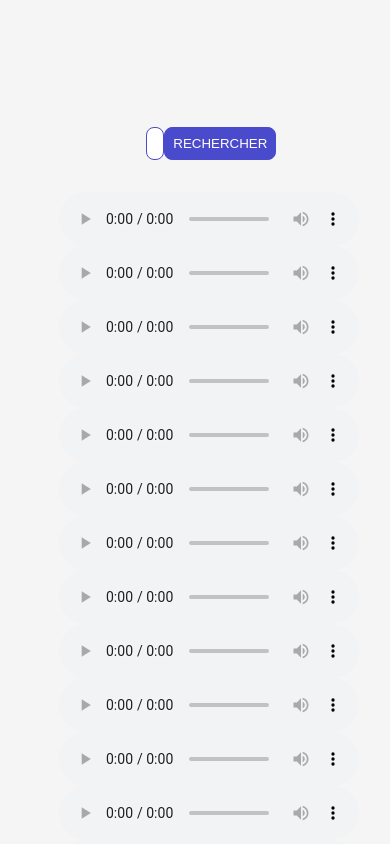
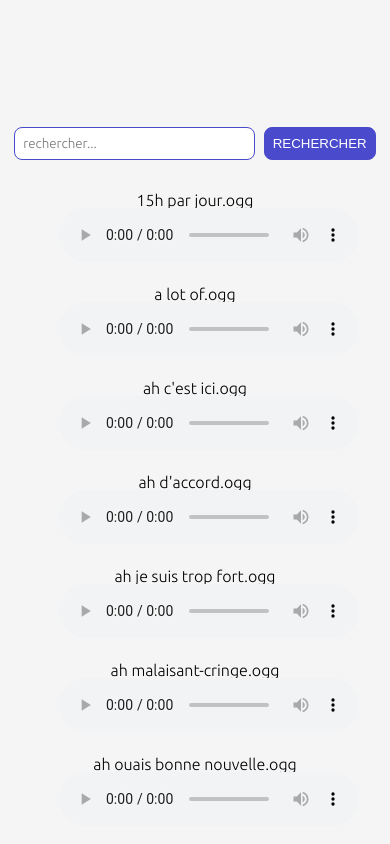
Before and after one commit to Hellolife2750/funny-quotes, a plain HTML site: page index.html in a window 390 px wide. Both pictures are taken after a click on the button "RECHERCHER". Shown: the top 844 px of the page. Drawn offline with Linux system fonts and the light colour scheme; a web font is replaced by a local one.

Commit message:
responsive + audios tags

```diff
--- a/main.css
+++ b/main.css
@@ -55,3 +55,22 @@ body {
   #audios-container > *{
     margin: 0 auto;
   }
+
+  audio {
+    padding-bottom: 1.5rem;
+  }
+
+/* taille tablette */
+@media (max-width: 1000px) {
+  #search-container{
+    width: 50%;
+  }
+}
+
+/* taille smartphone */
+@media (max-width: 700px) {
+  #search-container{
+    width: 95%;
+    justify-content: space-around;
+  }
+}
--- a/main.js
+++ b/main.js
@@ -59,13 +59,11 @@ function refreshAudios() {
 
     // Vérifier si le nom du fichier audio contient le terme de recherche
     if (audioFileName.includes(searchValue)) {
-      // Créer un élément audio pour chaque fichier audio correspondant
-      const audioElement = document.createElement('audio');
-      audioElement.controls = true;
-      audioElement.src = audioPath + audioFile;
 
-      // Ajouter l'élément audio au conteneur d'audios
-      audiosContainer.appendChild(audioElement);
+      audiosContainer.insertAdjacentHTML('beforeend', `
+      <p class="audio-tag">${audioFile}</p>
+      <audio src="${audioPath + audioFile}" controls></audio>
+      `);
     }
   }
 }
```
